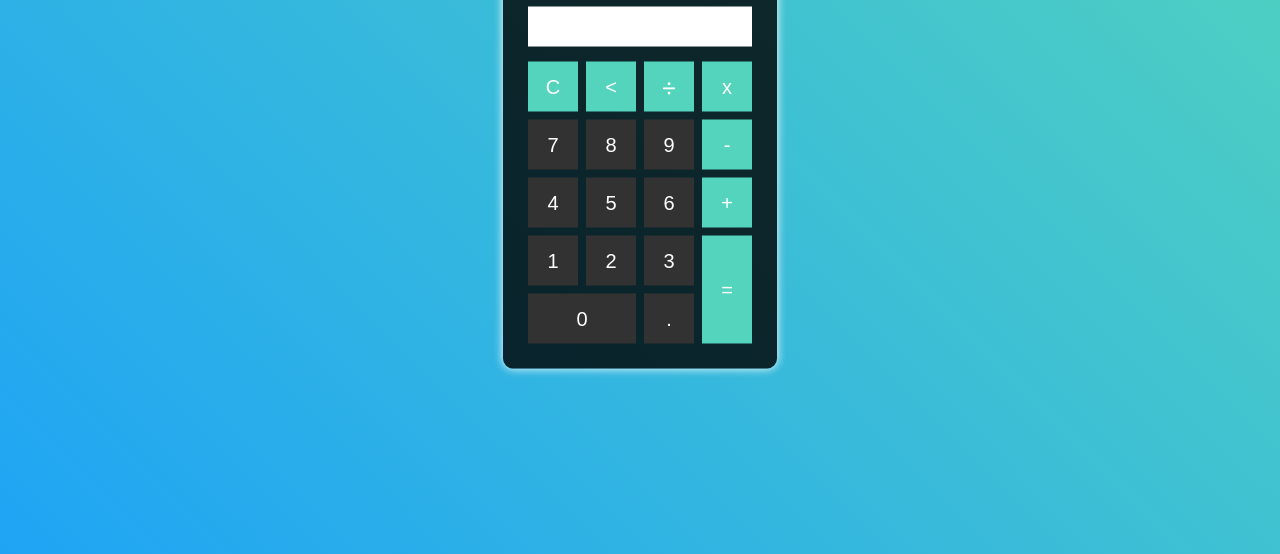
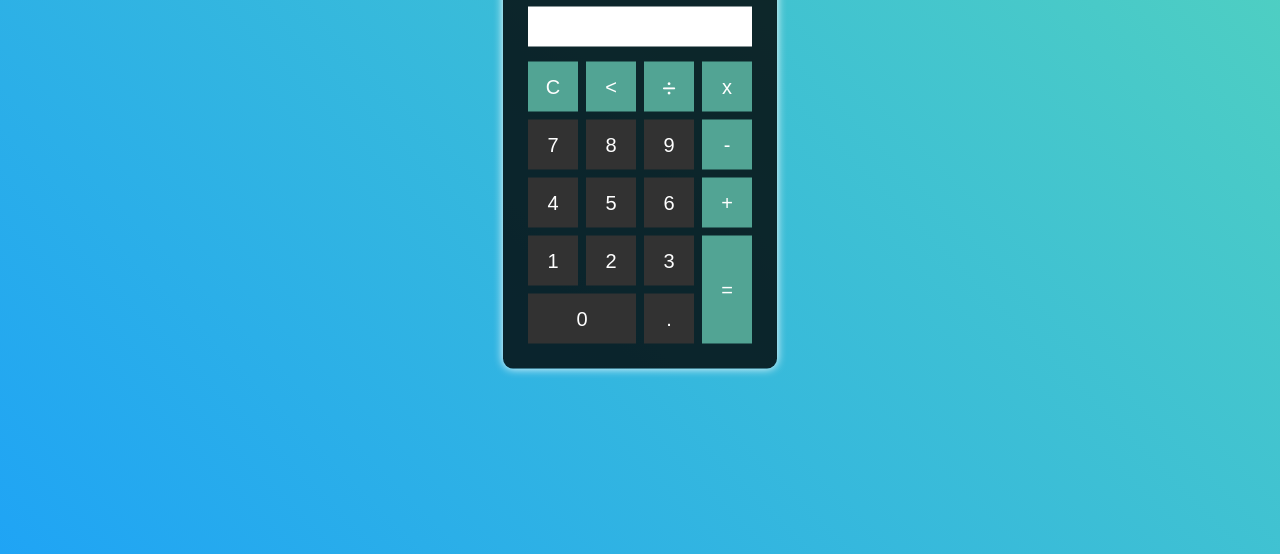
Before and after one commit to renardbergson/Calculadora, a plain HTML site: page index.html in a window 1280 px wide. Shown: the part 246-800 px from the top of the page. Drawn offline with Linux system fonts and the light colour scheme.

Commit message:
melhorando a cor dos botões especiais

```diff
--- a/main.scss
+++ b/main.scss
@@ -60,7 +60,7 @@ body {
       }
 
       .special {
-        background-color: #54d4bc;
+        background-color: #52a494;
       }
 
       .equalButton {
```
Also changed, not shown: main.css.
